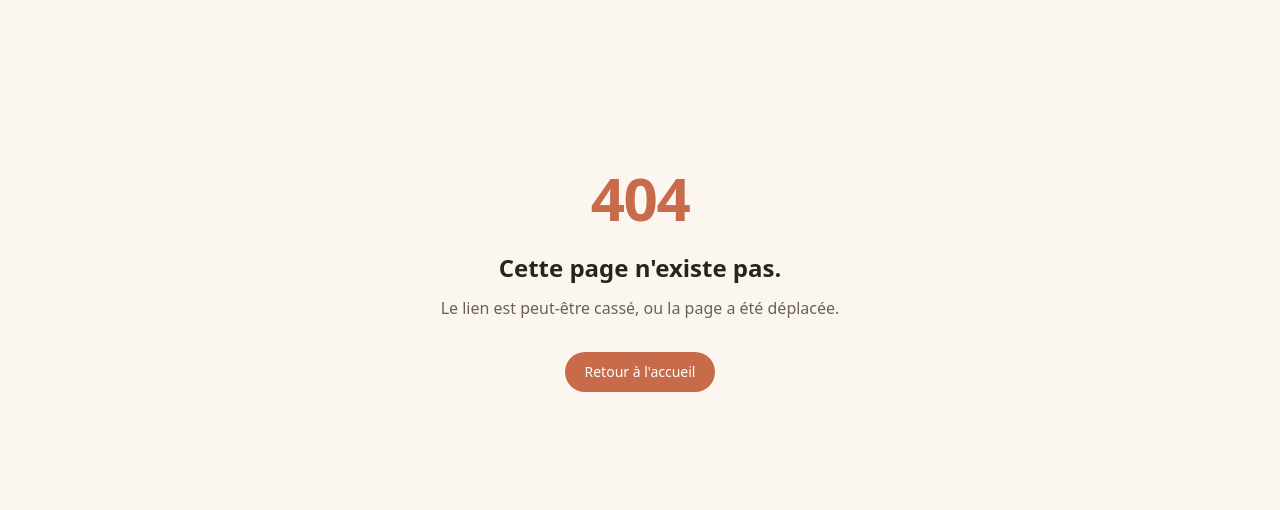
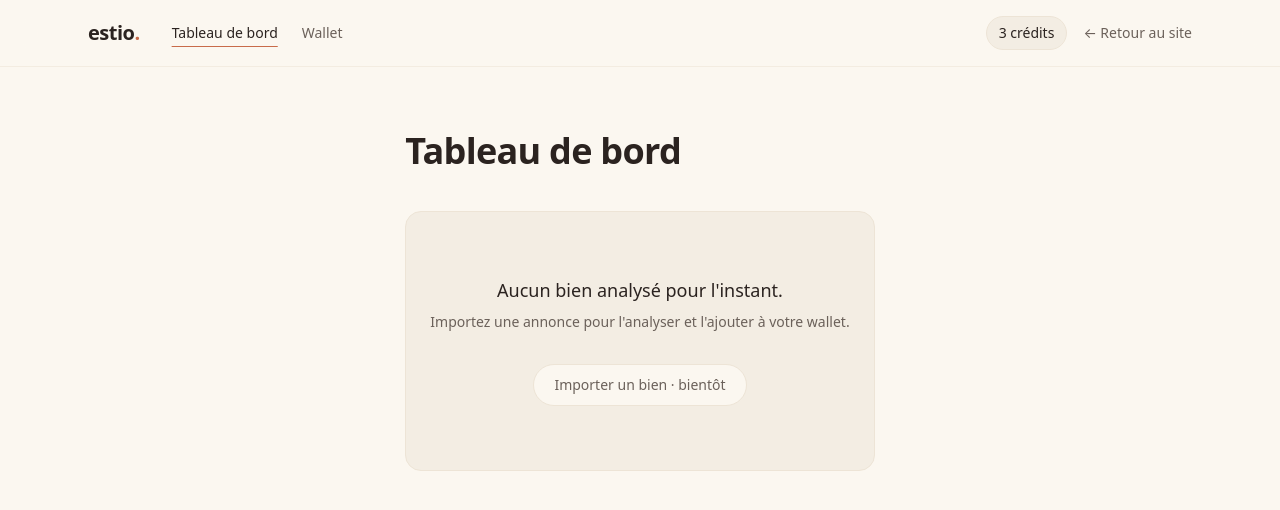
Before and after one commit to mcflyvpro-art/comparateurimo, a Next.js app: page /app in a window 1280 px wide. Before the commit this address had no page. Shown: the top 510 px of the page. Built offline with nearby package versions, Linux system fonts and the light colour scheme; a web font is replaced by a local one.

Commit message:
feat(app): coquille /app (dashboard inerte)

```diff
--- /dev/null
+++ b/src/app/(app)/app/page.tsx
@@ -0,0 +1,31 @@
+import type { Metadata } from "next";
+
+export const metadata: Metadata = {
+  title: "Tableau de bord — Estio",
+  description:
+    "Votre espace Estio : analysez un bien et retrouvez-le dans votre wallet.",
+};
+
+export default function AppDashboard() {
+  return (
+    <main className="mx-auto max-w-6xl px-6 py-16">
+      <h1 className="font-sans text-3xl font-semibold tracking-[-0.02em] text-text md:text-4xl">
+        Tableau de bord
+      </h1>
+
+      <div className="mt-10 rounded-2xl border border-border bg-bg-alt px-6 py-16 text-center">
+        <p className="text-lg text-text">Aucun bien analysé pour l&apos;instant.</p>
+        <p className="mt-2 text-sm text-muted">
+          Importez une annonce pour l&apos;analyser et l&apos;ajouter à votre wallet.
+        </p>
+        <span
+          aria-disabled="true"
+          title="Bientôt disponible"
+          className="mt-8 inline-flex cursor-not-allowed items-center rounded-full border border-border bg-bg px-5 py-2.5 text-sm font-medium text-muted"
+        >
+          Importer un bien · bientôt
+        </span>
+      </div>
+    </main>
+  );
+}
```
